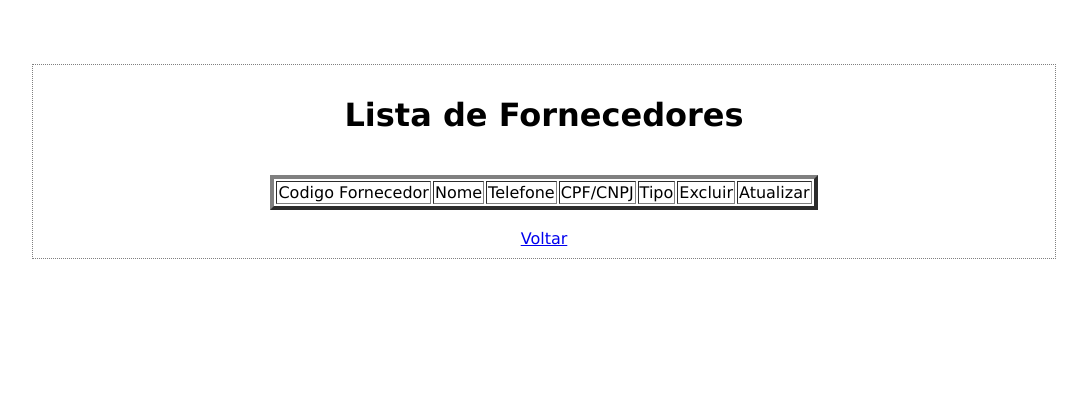
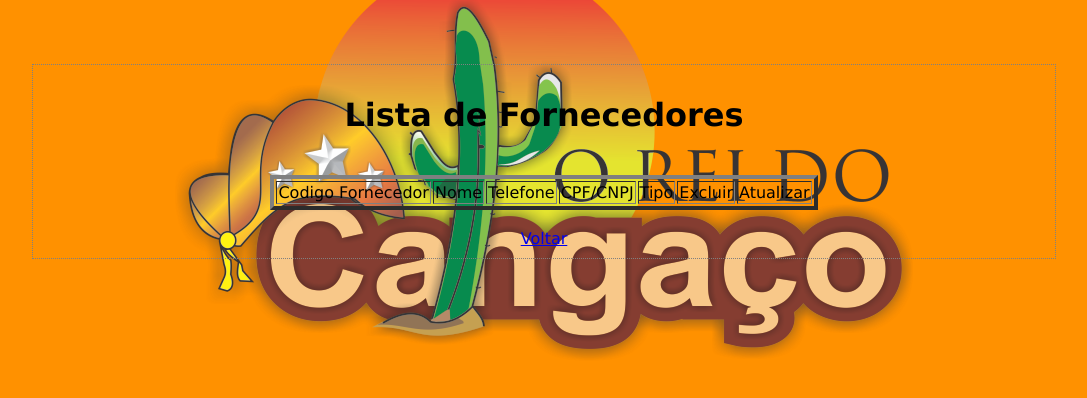
Before and after one commit to edv610/projCangaco, a Flask app: page /fornecedores in a window 1280 px wide. Shown: the top 398 px of the page, without its empty margins (96-1183 px from the left). Run offline with Flask 2, Linux system fonts and the light colour scheme; data that the repository does not hold is empty.

Commit message:
Adicionando base.html

```diff
--- a/Templates/base.html
+++ b/Templates/base.html
@@ -4,6 +4,7 @@
         <meta charset="utf-8">
         <title>Rei do Cangaço</title>
         <link rel = "stylesheet" href="static/hf.css"/>
+        <link rel="icon" type="image/jpg" href="static/Logo-ReidoCangaço.png" />
     </head>
     <body align="center" background="static/Logo-ReidoCangaço.png">
         {% block body %}
--- a/static/hf.css
+++ b/static/hf.css
@@ -8,12 +8,9 @@ body {
   margin-right:     10%;
   border:           1px dotted gray;
   padding:          10px 10px 10px 10px;
-  background: no-repeat center top fixed;
 
-  -webkit-background-size: cover;
-  -moz-background-size: cover;
-  -o-background-size: cover;
-  background-size: cover;
+  background-position: center center;
+  background-repeat: no-repeat;
 }
 /*------------------------------------------------------------------------------------------------*/
 ul {
```
Also changed, not shown: db.sqlite (added).
